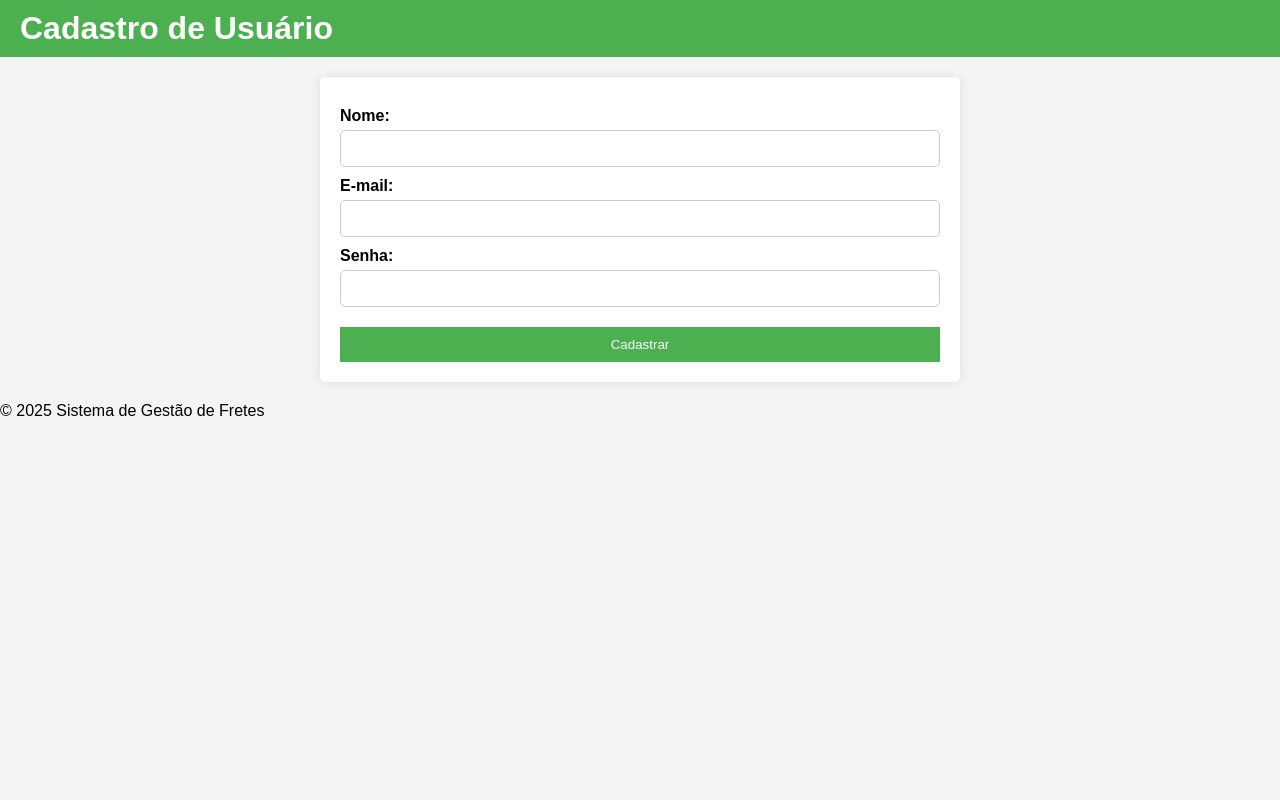
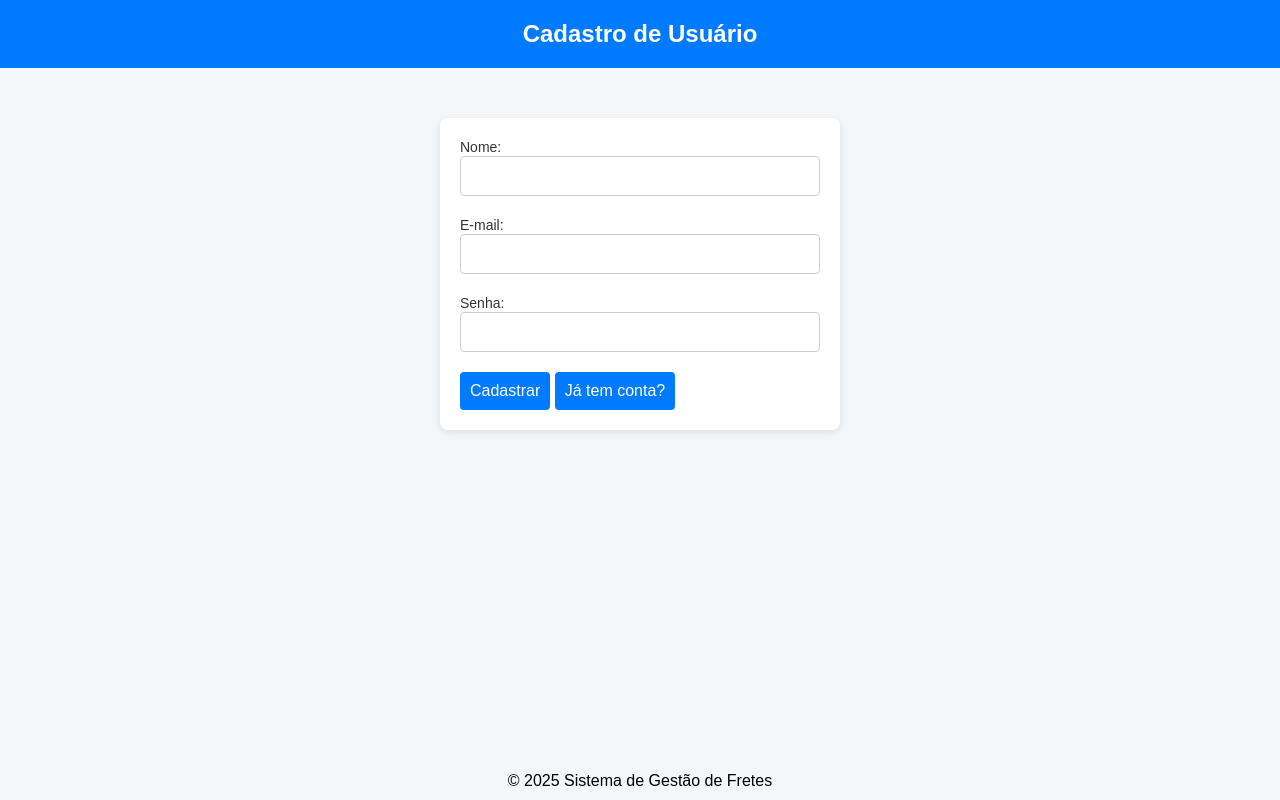
Before and after one commit to ruandias-at/projeto-inovacao, a Flask app: page /cadastro in a window 1280 px wide. Run offline with Flask 3, Linux system fonts and the light colour scheme.

Commit message:
commit_dor_de_cabeca

```diff
--- a/app.py
+++ b/app.py
@@ -117,5 +117,11 @@ def excluir_contrato(contrato_id):
     flash("Contrato excluído com sucesso!", "success")
     return redirect(url_for('dashboard'))
 
+@app.route('/contrato/<int:id>')
+@login_required
+def contrato(id):
+    contrato = ContratoFrete.query.get_or_404(id)
+    return render_template('contrato.html', contrato=contrato)
+
 if __name__ == '__main__':
     app.run(debug=True)
--- /dev/null
+++ b/static/cadastro.css
@@ -0,0 +1,110 @@
+/* Resetando algumas configurações padrão */
+* {
+    margin: 0;
+    padding: 0;
+    box-sizing: border-box;
+}
+
+/* Corpo da página */
+body {
+    font-family: Arial, sans-serif;
+    background-color: #f4f7fa;
+    display: flex;
+    flex-direction: column;
+    align-items: center;
+    height: 100vh;
+    margin: 0;
+}
+
+/* Cabeçalho */
+header {
+    background-color: #007bff;
+    color: white;
+    width: 100%;
+    text-align: center;
+    padding: 20px 0;
+}
+
+/* Título do cabeçalho */
+h1 {
+    font-size: 24px;
+}
+
+/* Formulário */
+.formulario {
+    background-color: #fff;
+    padding: 20px;
+    border-radius: 8px;
+    box-shadow: 0 2px 10px rgba(0, 0, 0, 0.1);
+    width: 100%;
+    max-width: 400px;
+    margin-top: 50px;
+}
+
+/* Labels */
+label {
+    font-size: 14px;
+    color: #333;
+    margin-bottom: 5px;
+}
+
+/* Inputs */
+input[type="text"],
+input[type="email"],
+input[type="password"] {
+    padding: 10px;
+    font-size: 16px;
+    margin-bottom: 20px;
+    border: 1px solid #ccc;
+    border-radius: 4px;
+    width: 100%;
+    transition: border 0.3s ease;
+}
+
+input[type="text"]:focus,
+input[type="email"]:focus,
+input[type="password"]:focus {
+    border-color: #007bff;
+    outline: none;
+}
+
+/* Botão de cadastro */
+button {
+    padding: 10px;
+    background-color: #007bff;
+    color: white;
+    border: none;
+    border-radius: 4px;
+    font-size: 16px;
+    cursor: pointer;
+    transition: background-color 0.3s ease;
+}
+
+button:hover {
+    background-color: #0056b3;
+}
+
+a {
+    text-decoration: none;
+    color: white;
+}
+
+/* Rodapé */
+footer {
+    text-align: center;
+    padding: 10px;
+    width: 100%;
+    position: absolute;
+    bottom: 0;
+}
+
+/* Responsividade */
+@media (max-width: 600px) {
+    .formulario {
+        padding: 15px;
+    }
+
+    h1 {
+        font-size: 20px;
+    }
+}
--- a/templates/cadastro.html
+++ b/templates/cadastro.html
@@ -4,7 +4,7 @@
     <meta charset="UTF-8">
     <meta name="viewport" content="width=device-width, initial-scale=1.0">
     <title>Cadastro</title>
-    <link rel="stylesheet" href="/static/styles.css">
+    <link rel="stylesheet" href="../static/cadastro.css">
 </head>
 <body>
     <header>
@@ -23,6 +23,7 @@
             <input type="password" id="senha" name="senha" required>
 
             <button type="submit">Cadastrar</button>
+            <button><a href="{{ url_for('login') }}" class="btn">Já tem conta?</a></button>
         </form>
     </section>
 
--- a/templates/login.html
+++ b/templates/login.html
@@ -4,7 +4,7 @@
     <meta charset="UTF-8">
     <meta name="viewport" content="width=device-width, initial-scale=1.0">
     <title>Login</title>
-    <link rel="stylesheet" href="static/login.css">
+    <link rel="stylesheet" href="../static/login.css">
 </head>
 <body>
     <div class="container">
```
Also changed, not shown: static/recuperar_senha.css (added, +139 -0 lines), templates/recuperar_senha.html (+1 -22 lines).
